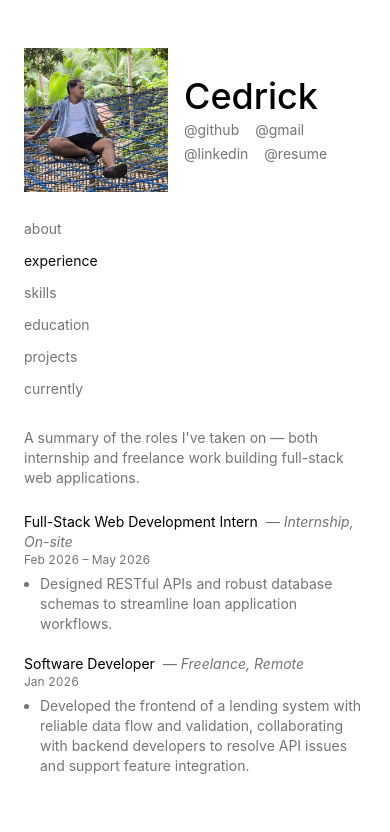
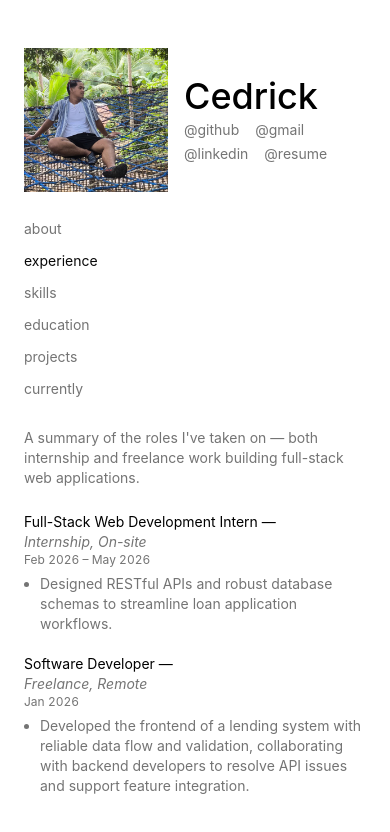
Before and after one commit to Cedrickkk/hulaanmo, a React (Vite) app: page /experience in a window 390 px wide. Shown: the top 832 px of the page. Built offline with nearby package versions, Linux system fonts and the light colour scheme.

Commit message:
refactor: improve layout and structure of education and experience components

```diff
--- a/src/routes/education.tsx
+++ b/src/routes/education.tsx
@@ -13,16 +13,22 @@ function RouteComponent() {
       </p>
       <ul className="space-y-4">
         {education.map(({ degree, school, period }) => (
-          <li key={school} className="flex flex-col gap-y-0.5">
-            <div className="flex items-baseline justify-between gap-x-4 flex-wrap">
+          <li
+            key={school}
+            className="flex flex-col md:flex-row gap-y-0.5 md:items-baseline md:justify-between"
+          >
             <p className="text-sm">
               {degree} &nbsp;
-                <span className="italic text-muted-foreground">— {school}</span>
+              <span className="italic text-muted-foreground md:inline hidden">
+                — {school}
+              </span>
+            </p>
+            <p className="text-muted-foreground italic text-sm md:hidden">
+              {school}
             </p>
             <p className="text-muted-foreground text-xs tabular-nums">
               {period}
             </p>
-            </div>
           </li>
         ))}
       </ul>
--- a/src/routes/experience.tsx
+++ b/src/routes/experience.tsx
@@ -15,12 +15,15 @@ function RouteComponent() {
       <ul className="space-y-5">
         {experience.map(({ role, type, period, bullets }) => (
           <li key={role} className="flex flex-col gap-y-1.5">
-            <div className="flex items-baseline justify-between gap-x-4 flex-wrap">
-              <p className="text-sm">
-                {role} &nbsp;
-                <span className="italic text-muted-foreground">— {type}</span>
-              </p>
-              <p className="text-muted-foreground text-xs tabular-nums">
+            <div className="flex items-baseline justify-between gap-x-4">
+              <div className="flex md:flex-row flex-col items-start gap-x-1">
+                <p className="text-sm">{role} —</p>
+                <p className="italic text-muted-foreground text-sm">{type}</p>
+                <p className="text-muted-foreground text-xs tabular-nums md:hidden">
+                  {period}
+                </p>
+              </div>
+              <p className="text-muted-foreground text-xs tabular-nums hidden md:block shrink-0">
                 {period}
               </p>
             </div>
```
Lines whose indentation alone changed are shown as unchanged.
